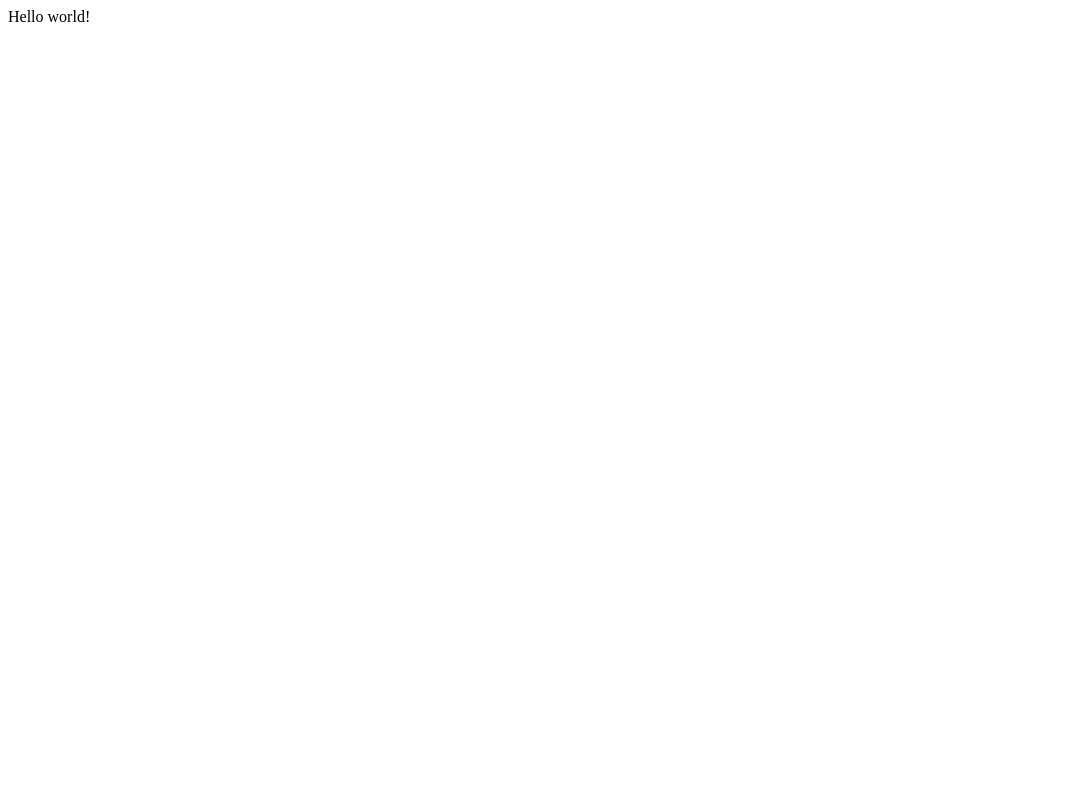
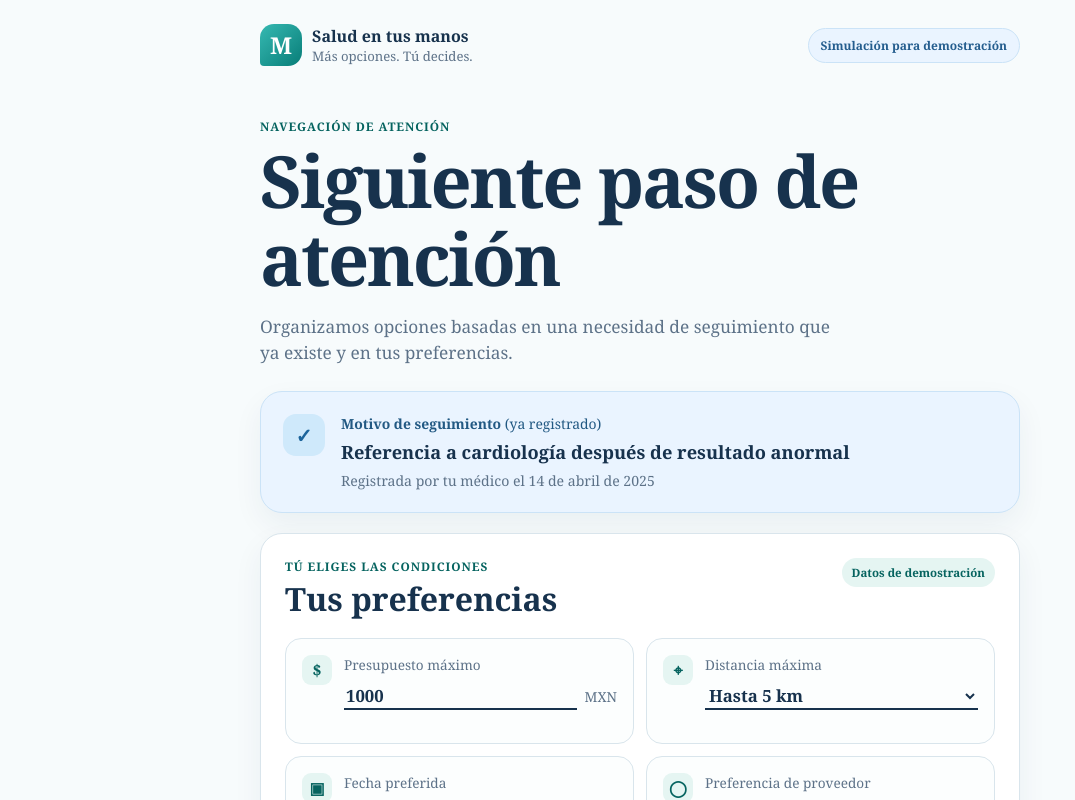
Before and after one commit to escotoinesbuilds-design/Week05, a Next.js app: page / in a window 1280 px wide. Shown: the top 800 px of the page, without its empty margins (0-1075 px from the left). Built offline with nearby package versions, Linux system fonts and the light colour scheme.

Commit message:
Add follow-up trigger and patient preferences

```diff
--- /dev/null
+++ b/app/globals.css
@@ -0,0 +1,315 @@
+:root {
+  --ink: #17324d;
+  --muted: #5d7288;
+  --line: #d9e5ec;
+  --paper: #f7fbfc;
+  --white: #ffffff;
+  --teal: #087d78;
+  --teal-dark: #05635f;
+  --teal-soft: #e5f5f2;
+  --blue-soft: #eaf4ff;
+  --blue-line: #cbe3f7;
+}
+
+* {
+  box-sizing: border-box;
+}
+
+body {
+  margin: 0;
+  background: var(--paper);
+  color: var(--ink);
+  font-family: Georgia, "Times New Roman", serif;
+}
+
+button,
+input,
+select {
+  font: inherit;
+}
+
+.page-shell {
+  width: min(100% - 32px, 760px);
+  margin: 0 auto;
+  padding: 24px 0 48px;
+}
+
+.topbar {
+  display: flex;
+  align-items: center;
+  gap: 10px;
+}
+
+.brand-mark {
+  display: grid;
+  width: 42px;
+  height: 42px;
+  place-items: center;
+  border-radius: 14px 14px 14px 4px;
+  background: linear-gradient(135deg, #36b9b2, #087d78);
+  color: var(--white);
+  font-size: 1.45rem;
+  font-weight: 700;
+}
+
+.brand-name,
+.brand-tagline,
+.eyebrow,
+.panel-label,
+.trigger-title,
+.trigger-meta,
+.field-label,
+.disclaimer {
+  margin: 0;
+}
+
+.brand-name {
+  font-size: 1rem;
+  font-weight: 700;
+}
+
+.brand-tagline {
+  color: var(--muted);
+  font-size: 0.82rem;
+}
+
+.simulation-badge {
+  margin-left: auto;
+  border: 1px solid var(--blue-line);
+  border-radius: 999px;
+  background: var(--blue-soft);
+  color: #245d8e;
+  padding: 8px 12px;
+  font-size: 0.75rem;
+  font-weight: 700;
+  text-align: center;
+}
+
+.intro {
+  padding: 52px 0 24px;
+}
+
+.eyebrow {
+  color: var(--teal-dark);
+  font-size: 0.74rem;
+  font-weight: 700;
+  letter-spacing: 0.08em;
+  text-transform: uppercase;
+}
+
+h1,
+h2 {
+  margin: 8px 0 0;
+  line-height: 1.08;
+}
+
+h1 {
+  max-width: 620px;
+  font-size: clamp(2.35rem, 8vw, 4.5rem);
+  letter-spacing: -0.03em;
+}
+
+h2 {
+  font-size: clamp(1.5rem, 4vw, 2rem);
+}
+
+.intro-copy {
+  max-width: 590px;
+  margin: 16px 0 0;
+  color: var(--muted);
+  font-size: 1.08rem;
+  line-height: 1.55;
+}
+
+.trigger-panel,
+.preferences-panel {
+  border: 1px solid var(--line);
+  border-radius: 22px;
+  background: var(--white);
+  box-shadow: 0 12px 30px rgba(23, 50, 77, 0.06);
+}
+
+.trigger-panel {
+  display: flex;
+  gap: 16px;
+  align-items: flex-start;
+  border-color: var(--blue-line);
+  background: var(--blue-soft);
+  padding: 22px;
+}
+
+.panel-icon {
+  display: grid;
+  flex: 0 0 42px;
+  height: 42px;
+  place-items: center;
+  border-radius: 13px;
+  background: #cfe9fb;
+  color: #1c649b;
+  font-size: 1.25rem;
+  font-weight: 700;
+}
+
+.panel-label {
+  color: #225983;
+  font-size: 0.87rem;
+  font-weight: 700;
+}
+
+.panel-label span {
+  font-weight: 400;
+}
+
+.trigger-title {
+  margin-top: 7px;
+  font-size: 1.14rem;
+  font-weight: 700;
+  line-height: 1.35;
+}
+
+.trigger-meta {
+  margin-top: 6px;
+  color: var(--muted);
+  font-size: 0.88rem;
+}
+
+.preferences-panel {
+  margin-top: 20px;
+  padding: 24px;
+}
+
+.section-heading {
+  display: flex;
+  align-items: flex-start;
+  justify-content: space-between;
+  gap: 16px;
+  margin-bottom: 22px;
+}
+
+.section-status {
+  border-radius: 999px;
+  background: var(--teal-soft);
+  color: var(--teal-dark);
+  padding: 7px 10px;
+  font-size: 0.72rem;
+  font-weight: 700;
+  white-space: nowrap;
+}
+
+.preferences-form {
+  display: grid;
+  grid-template-columns: repeat(2, minmax(0, 1fr));
+  gap: 12px;
+}
+
+.preference-field {
+  display: flex;
+  min-height: 106px;
+  gap: 12px;
+  align-items: flex-start;
+  border: 1px solid var(--line);
+  border-radius: 16px;
+  background: #fcfefe;
+  padding: 16px;
+}
+
+.field-icon {
+  display: grid;
+  flex: 0 0 30px;
+  height: 30px;
+  place-items: center;
+  border-radius: 9px;
+  background: var(--teal-soft);
+  color: var(--teal-dark);
+  font-weight: 700;
+}
+
+.field-content {
+  display: grid;
+  min-width: 0;
+  gap: 9px;
+  width: 100%;
+}
+
+.field-label {
+  color: var(--muted);
+  font-size: 0.85rem;
+}
+
+input,
+select {
+  width: 100%;
+  border: 0;
+  border-bottom: 2px solid var(--ink);
+  border-radius: 0;
+  background: transparent;
+  color: var(--ink);
+  font-size: 1.05rem;
+  font-weight: 700;
+  outline: none;
+}
+
+input:focus,
+select:focus {
+  border-color: var(--teal);
+  box-shadow: 0 2px 0 var(--teal);
+}
+
+.field-control-wrap {
+  display: flex;
+  align-items: baseline;
+  gap: 8px;
+}
+
+.field-suffix {
+  color: var(--muted);
+  font-size: 0.86rem;
+  font-weight: 400;
+}
+
+.disclaimer {
+  margin: 22px 4px 0;
+  color: var(--muted);
+  font-size: 0.84rem;
+  line-height: 1.5;
+}
+
+@media (max-width: 620px) {
+  .page-shell {
+    width: min(100% - 24px, 520px);
+    padding-top: 16px;
+  }
+
+  .topbar {
+    align-items: flex-start;
+    flex-wrap: wrap;
+  }
+
+  .simulation-badge {
+    width: 100%;
+    margin-left: 52px;
+    margin-top: -4px;
+  }
+
+  .intro {
+    padding-top: 38px;
+  }
+
+  .trigger-panel,
+  .preferences-panel {
+    border-radius: 18px;
+  }
+
+  .preferences-form {
+    grid-template-columns: 1fr;
+  }
+
+  .section-heading {
+    display: block;
+  }
+
+  .section-status {
+    display: inline-block;
+    margin-top: 10px;
+  }
+}
--- a/app/layout.tsx
+++ b/app/layout.tsx
@@ -1,14 +1,11 @@
 import type { Metadata } from "next";
+import "./globals.css";
 
 export const metadata: Metadata = {
-  title: "Create Next App",
-  description: "Generated by create next app",
+  title: "Siguiente paso de atención",
+  description: "Navegación simulada para una necesidad de seguimiento médico existente.",
 };
 
 export default function RootLayout({ children }: LayoutProps<"/">) {
-  return (
-    <html lang="en">
-      <body>{children}</body>
-    </html>
-  );
+  return <html lang="es-MX"><body>{children}</body></html>;
 }
--- a/app/page.tsx
+++ b/app/page.tsx
@@ -1,7 +1,90 @@
 export default function Home() {
   return (
-    <main>
-      <div>Hello world!</div>
+    <main className="page-shell">
+      <header className="topbar">
+        <div className="brand-mark" aria-hidden="true">M</div>
+        <div>
+          <p className="brand-name">Salud en tus manos</p>
+          <p className="brand-tagline">Más opciones. Tú decides.</p>
+        </div>
+        <span className="simulation-badge">Simulación para demostración</span>
+      </header>
+
+      <section className="intro" aria-labelledby="page-title">
+        <p className="eyebrow">Navegación de atención</p>
+        <h1 id="page-title">Siguiente paso de atención</h1>
+        <p className="intro-copy">
+          Organizamos opciones basadas en una necesidad de seguimiento que ya existe y en tus preferencias.
+        </p>
+      </section>
+
+      <section className="trigger-panel" aria-labelledby="trigger-title">
+        <div className="panel-icon" aria-hidden="true">✓</div>
+        <div>
+          <p className="panel-label" id="trigger-title">Motivo de seguimiento <span>(ya registrado)</span></p>
+          <p className="trigger-title">Referencia a cardiología después de resultado anormal</p>
+          <p className="trigger-meta">Registrada por tu médico el 14 de abril de 2025</p>
+        </div>
+      </section>
+
+      <section className="preferences-panel" aria-labelledby="preferences-title">
+        <div className="section-heading">
+          <div>
+            <p className="eyebrow">Tú eliges las condiciones</p>
+            <h2 id="preferences-title">Tus preferencias</h2>
+          </div>
+          <span className="section-status">Datos de demostración</span>
+        </div>
+
+        <form className="preferences-form">
+          <label className="preference-field" htmlFor="budget">
+            <span className="field-icon" aria-hidden="true">$</span>
+            <span className="field-content">
+              <span className="field-label">Presupuesto máximo</span>
+              <span className="field-control-wrap">
+                <input id="budget" name="budget" type="number" defaultValue="1000" min="0" step="50" />
+                <span className="field-suffix">MXN</span>
+              </span>
+            </span>
+          </label>
+
+          <label className="preference-field" htmlFor="distance">
+            <span className="field-icon" aria-hidden="true">⌖</span>
+            <span className="field-content">
+              <span className="field-label">Distancia máxima</span>
+              <select id="distance" name="distance" defaultValue="5">
+                <option value="2">Hasta 2 km</option>
+                <option value="5">Hasta 5 km</option>
+                <option value="10">Hasta 10 km</option>
+              </select>
+            </span>
+          </label>
+
+          <label className="preference-field" htmlFor="date">
+            <span className="field-icon" aria-hidden="true">▣</span>
+            <span className="field-content">
+              <span className="field-label">Fecha preferida</span>
+              <input id="date" name="date" type="date" defaultValue="2025-04-25" />
+            </span>
+          </label>
+
+          <label className="preference-field" htmlFor="provider">
+            <span className="field-icon" aria-hidden="true">◯</span>
+            <span className="field-content">
+              <span className="field-label">Preferencia de proveedor</span>
+              <select id="provider" name="provider" defaultValue="doctora">
+                <option value="sin-preferencia">Sin preferencia</option>
+                <option value="doctora">Doctora</option>
+                <option value="doctor">Doctor</option>
+              </select>
+            </span>
+          </label>
+        </form>
+      </section>
+
+      <p className="disclaimer">
+        Esta pantalla usa información inventada para una demostración. La necesidad de seguimiento ya fue registrada por un profesional de salud.
+      </p>
     </main>
   );
 }
```
